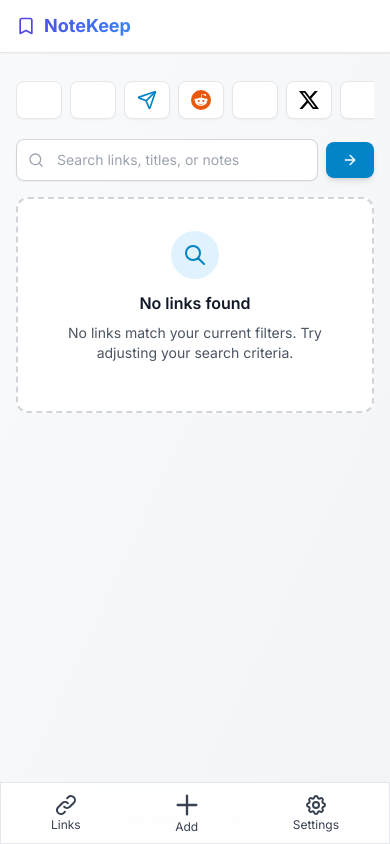
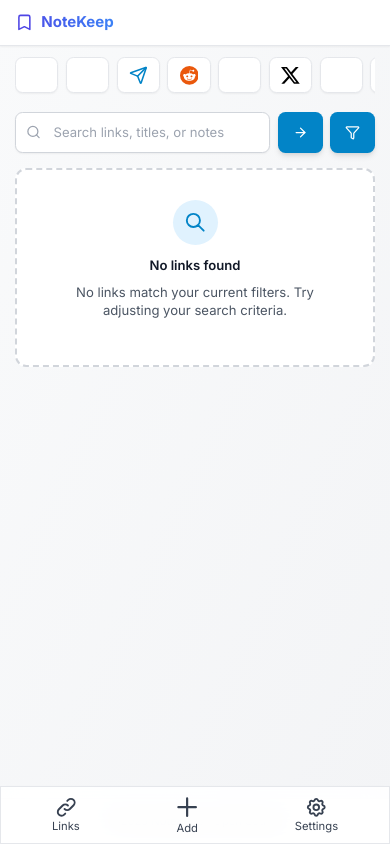
Before and after one commit to vibhavnirmal/NoteKeep, a FastAPI app: page /links in a window 390 px wide. Run offline with FastAPI, Linux system fonts and the light colour scheme; parts of the project's set-up code (start-up, migrations or seed data) failed here and were passed over; some libraries are stand-ins or nearby versions.

Commit message:
refactor: improve mobile UI and adjust text sizes across templates

```diff
--- a/app/templates/add.html
+++ b/app/templates/add.html
@@ -2,7 +2,7 @@
 {% block title %}Quick Add · NoteKeep{% endblock %}
 {% block content %}
 <div class="mb-4 sm:mb-6">
-    <h1 class="text-xl sm:text-2xl font-semibold text-gray-900 mb-1">Quick Add</h1>
+  <h1 class="text-lg sm:text-2xl font-semibold text-gray-900 mb-1">Quick Add</h1>
 </div>
 
 <!-- Tab Navigation -->
@@ -76,7 +76,7 @@
         <div class="mb-4 rounded border-l-4 border-red-500 bg-red-50 px-3 sm:px-4 py-3 text-xs sm:text-sm text-red-800">{{ bulk_error_message }}</div>
         {% endif %}
 
-        <h3 class="text-base sm:text-lg font-medium text-gray-900 mb-2 sm:mb-3">Import Multiple Links</h3>
+  <h3 class="text-sm sm:text-lg font-medium text-gray-900 mb-2 sm:mb-3">Import Multiple Links</h3>
         <p class="text-xs sm:text-sm text-gray-600 mb-3 sm:mb-4">Paste multiple URLs or upload a CSV file to add them all at once.</p>
 
         <div class="mb-4 p-3 bg-blue-50 border border-blue-200 rounded">
--- a/app/templates/base.html
+++ b/app/templates/base.html
@@ -45,6 +45,25 @@
             font-family: 'Inter', -apple-system, BlinkMacSystemFont, 'Segoe UI', 'Roboto', sans-serif;
             line-height: 1.6;
         }
+
+        @media (max-width: 640px) {
+            html {
+                font-size: 15px;
+            }
+
+            body {
+                font-size: 0.9375rem;
+            }
+        }
+
+        .scrollbar-hide {
+            -ms-overflow-style: none;
+            scrollbar-width: none;
+        }
+
+        .scrollbar-hide::-webkit-scrollbar {
+            display: none;
+        }
     </style>
 </head>
 
@@ -54,7 +73,7 @@
     <header class="bg-white border-b border-gray-200 shadow-sm sticky top-0 z-40 backdrop-blur-lg bg-white/95">
         <div class="max-w-[1600px] mx-auto px-4 sm:px-6">
             <div class="flex items-center justify-between py-3 sm:py-3.5">
-                <a class="flex items-center gap-2 text-lg sm:text-xl font-bold bg-gradient-to-r from-indigo-600 to-blue-500 bg-clip-text text-transparent hover:from-indigo-700 hover:to-blue-600 transition" href="/">
+                <a class="flex items-center gap-2 text-base sm:text-xl font-bold bg-gradient-to-r from-indigo-600 to-blue-500 bg-clip-text text-transparent hover:from-indigo-700 hover:to-blue-600 transition" href="/">
                     <svg class="w-5 h-5 sm:w-6 sm:h-6 text-indigo-600" fill="none" stroke="currentColor" viewBox="0 0 24 24">
                         <path stroke-linecap="round" stroke-linejoin="round" stroke-width="2" d="M5 5a2 2 0 012-2h10a2 2 0 012 2v16l-7-3.5L5 21V5z"></path>
                     </svg>
@@ -92,7 +111,7 @@
     </header>
     {% endif %}
     {% endblock %}
-    <main class="flex-1 max-w-[1600px] w-full mx-auto px-4 sm:px-6 py-4 sm:py-6 mb-20">{% block content %}{% endblock %}</main>
+    <main class="flex-1 max-w-[1600px] w-full mx-auto px-4 sm:px-6 pb-4 sm:py-6 mb-20">{% block content %}{% endblock %}</main>
     <footer class="py-4 sm:py-6 border-t border-gray-200 bg-white/50 backdrop-blur-sm">
         <div class="max-w-[1600px] mx-auto px-4 sm:px-6">
             <p class="text-xs sm:text-sm text-gray-500 text-center sm:text-left">
--- a/app/templates/link_detail.html
+++ b/app/templates/link_detail.html
@@ -18,7 +18,7 @@
     <article class="bg-white border border-gray-200 rounded-xl shadow-lg">
         <!-- Header -->
         <div class="flex flex-col p-6 border-b border-gray-200">
-            <h1 class="text-lg font-bold text-gray-900 break-words max-w-full">{{ link.title or link.url }}</h1>
+            <h1 class="text-base sm:text-lg font-bold text-gray-900 break-words max-w-full">{{ link.title or link.url }}</h1>
             <a href="{{ link.url }}" target="_blank" rel="noopener"
                 class="inline-flex items-center gap-2 text-primary-600 hover:text-primary-700 transition-colors break-all">
                 <svg class="w-3 h-3 flex-shrink-0" fill="none" stroke="currentColor" viewBox="0 0 24 24">
@@ -119,7 +119,7 @@
 
         <!-- Edit Form (hidden by default) -->
         <div id="edit-form" class="hidden border-t border-gray-200 p-6 bg-white">
-            <h2 class="text-lg font-bold text-gray-900 mb-4">Edit Link</h2>
+            <h2 class="text-base sm:text-lg font-bold text-gray-900 mb-4">Edit Link</h2>
             <form action="/links/{{ link.id }}/update" method="post" class="space-y-4">
                 <div>
                     <label class="block text-sm font-semibold text-gray-900 mb-2">Title</label>
@@ -183,7 +183,7 @@
                         </svg>
                     </div>
                     <div class="mt-4 text-center sm:mt-0 sm:ml-4 sm:text-left">
-                        <h3 class="text-xl leading-6 font-bold text-gray-900">Delete Link</h3>
+                        <h3 class="text-base sm:text-lg leading-6 font-bold text-gray-900">Delete Link</h3>
                         <div class="mt-3">
                             <p class="text-sm text-gray-600">
                                 Are you sure you want to delete "<span class="font-semibold text-gray-900">{{ link.title or link.url }}</span>"? This action cannot be undone.
--- a/app/templates/links.html
+++ b/app/templates/links.html
@@ -3,14 +3,7 @@
 {% block content %}
 <div class="mb-4 sm:mb-6">
     <!-- Quick Tag Filters with Icons -->
-    <div class="flex items-center gap-2 sm:gap-3 mt-3 overflow-x-auto pb-2"
-        dont show scrollbar for mobile view it looks bad
-        style="
-        overflow-x: auto;
-        -ms-overflow-style: none;  /* Internet Explorer and Edge */
-        scrollbar-width: none;  /* Firefox */
-        "
-    >
+    <div class="flex items-center gap-2 sm:gap-3 mt-3 overflow-x-auto scrollbar-hide pb-2">
         {% if filter_tag %}
         <a href="/links" class="flex items-center gap-1.5 px-3 py-2 rounded-lg bg-white border border-gray-300 hover:border-gray-400 hover:bg-gray-100 transition-all shadow-sm" title="Clear tag filter">
             <i data-lucide="x" class="w-5 h-5 text-gray-500"></i>
@@ -79,36 +72,35 @@
         {% if date_to %}
         <input type="hidden" name="date_to" value="{{ date_to }}" />
         {% endif %}
-        <div class="flex flex-row gap-2">
+    <div class="flex flex-row gap-2 items-stretch">
             <div class="relative flex-1">
                 <i data-lucide="search" class="w-4 h-4 text-gray-400 absolute left-3 top-1/2 -translate-y-1/2"></i>
-                <input type="search" name="search" value="{{ search or '' }}" aria-label="Search links and titles" placeholder="Search links, titles, or notes" class="w-full pl-10 pr-4 py-2.5 border border-gray-300 rounded-lg text-sm focus:outline-none focus:ring-2 focus:ring-primary-500 focus:border-primary-500 transition-all shadow-sm" />
+                <input type="search" name="search" value="{{ search or '' }}" aria-label="Search links and titles" placeholder="Search links, titles, or notes" class="w-full pl-10 pr-4 h-11 border border-gray-300 rounded-lg text-sm focus:outline-none focus:ring-2 focus:ring-primary-500 focus:border-primary-500 transition-all shadow-sm" />
             </div>
-            <div class="flex items-center gap-2 sm:w-auto">
-                <button type="submit" class="px-4 sm:px-5 py-2.5 bg-primary-600 text-white rounded-lg font-medium text-sm hover:bg-primary-700 transition-all shadow-md hover:shadow-lg flex items-center gap-2 justify-center">
+            <div class="flex items-center gap-2 sm:w-auto h-full">
+                    <button type="submit" class="px-4 sm:px-5 h-11 bg-primary-600 text-white rounded-lg font-medium text-sm hover:bg-primary-700 transition-all shadow-md hover:shadow-lg flex items-center gap-2 justify-center">
                     <i data-lucide="arrow-right" class="w-4 h-4"></i>
                     <span class="hidden sm:inline">Search</span>
                     <!-- <span class="sm:hidden">Go</span> -->
                 </button>
                 {% if search %}
-                <button type="button" data-clear-search class="px-4 py-2.5 bg-gray-100 text-gray-700 rounded-lg font-medium text-sm hover:bg-gray-200 transition-all shadow-sm flex items-center gap-2">
+                    <button type="button" data-clear-search class="px-4 h-11 bg-gray-100 text-gray-700 rounded-lg font-medium text-sm hover:bg-gray-200 transition-all shadow-sm flex items-center gap-2">
                     <i data-lucide="x" class="w-4 h-4"></i>
                     <span>Clear</span>
                 </button>
                 {% endif %}
             </div>
+                <button id="filter-toggle-btn" aria-label="Open filters" class="block sm:hidden px-4 sm:px-5 h-11 bg-primary-600 text-white rounded-lg font-medium text-sm hover:bg-primary-700 transition-all shadow-md hover:shadow-lg flex items-center justify-center">
+                <i data-lucide="filter" class="w-4 h-4"></i>
+                <span class="hidden text-sm font-medium">Filters</span>
+            </button>
         </div>
     </form>
 
     {% if collection_summaries %}
     <section class="mt-6 space-y-2" aria-labelledby="collections-heading">
         <div class="flex flex-row gap-2 justify-between">
-            <button id="filter-toggle-btn" aria-label="Open filters" class="hover:bg-primary-600 hover:text-white hover:rounded-md transition-all flex items-center gap-2 px-3 py-2">
-                <svg class="w-5 h-5" fill="none" stroke="currentColor" viewBox="0 0 24 24">
-                    <path stroke-linecap="round" stroke-linejoin="round" stroke-width="2" d="M3 4a1 1 0 011-1h16a1 1 0 011 1v2a1 1 0 01-.293.707L15 13.414V18a1 1 0 01-.553.894l-4 2A1 1 0 019 20v-6.586L3.293 6.707A1 1 0 013 6V4z"></path>
-                </svg>
-                <span class="text-sm font-medium">Filters</span>
-            </button>
+            <span>&nbsp;</span>
             <button type="button" data-open-collection-browser class="inline-flex items-center gap-2 text-sm font-medium text-primary-600 hover:text-primary-700">
                 <i data-lucide="view" class="w-4 h-4"></i>
                 Browse all collections
@@ -196,7 +188,7 @@
                     <path stroke-linecap="round" stroke-linejoin="round" stroke-width="2" d="M21 21l-6-6m2-5a7 7 0 11-14 0 7 7 0 0114 0z"></path>
                 </svg>
             </div>
-            <h3 class="text-base sm:text-lg font-semibold text-gray-900 mb-2">No links found</h3>
+            <h3 class="text-sm sm:text-lg font-semibold text-gray-900 mb-2">No links found</h3>
             <p class="text-sm sm:text-base text-gray-600 mb-4 sm:mb-6">No links match your current filters. Try adjusting your search criteria.</p>
             {% if total %}
             <a href="/links" class="inline-flex items-center gap-2 px-4 sm:px-5 py-2 sm:py-2.5 bg-primary-600 text-white rounded-lg font-medium text-sm hover:bg-primary-700 transition-all shadow-md hover:shadow-lg">
@@ -233,7 +225,7 @@
                         </svg>
                     </div>
                     {% endif %}
-                    <h2 class="text-base sm:text-lg font-bold text-gray-900">{{ group_name }}</h2>
+                    <h2 class="text-sm sm:text-lg font-bold text-gray-900">{{ group_name }}</h2>
                 </div>
                 <div class="flex-1 h-px bg-gradient-to-r from-gray-300 to-transparent"></div>
                 <span class="text-xs sm:text-sm text-gray-600 font-medium bg-white px-2 py-1 rounded-full border border-gray-200">{{ group_links | length }}</span>
@@ -296,7 +288,7 @@
         <div class="relative mx-auto mt-24 w-full max-w-2xl bg-white rounded-2xl shadow-2xl border border-gray-200 overflow-hidden">
             <div class="flex items-center justify-between px-6 py-4 border-b border-gray-200">
                 <div>
-                    <h2 class="text-lg font-bold text-gray-900">All Collections</h2>
+                    <h2 class="text-base sm:text-lg font-bold text-gray-900">All Collections</h2>
                     <p class="text-sm text-gray-500">Choose any collection to filter the list.</p>
                 </div>
                 <button type="button" class="p-2 rounded-lg text-gray-500 hover:bg-gray-100" data-close-collection-browser>
@@ -328,11 +320,11 @@
 
     <aside id="filters-sidebar" class="order-1 lg:order-2 lg:sticky lg:top-4 lg:space-y-4 fixed lg:relative inset-0 lg:inset-auto z-40 lg:z-auto bg-black/50 lg:bg-transparent hidden lg:block">
         <!-- Mobile wrapper -->
-        <div class="lg:hidden h-full overflow-y-auto p-4" onclick="document.getElementById('filters-sidebar').classList.add('hidden')">
-            <div class="bg-white rounded-xl max-w-md mx-auto space-y-4" onclick="event.stopPropagation()">
+        <div class="lg:hidden h-full overflow-y-auto p-4" data-filters-overlay>
+            <div class="bg-white rounded-xl max-w-md mx-auto space-y-4" data-filters-card>
                 <div class="flex items-center justify-between p-4 border-b border-gray-200">
-                    <h2 class="text-lg font-bold text-gray-900">Filters & Searches</h2>
-                    <button onclick="document.getElementById('filters-sidebar').classList.add('hidden')" class="p-2 hover:bg-gray-100 rounded-lg transition-all">
+                    <h2 class="text-base sm:text-lg font-bold text-gray-900">Filters & Searches</h2>
+                    <button type="button" class="p-2 hover:bg-gray-100 rounded-lg transition-all" data-close-filters>
                         <svg class="w-5 h-5" fill="none" stroke="currentColor" viewBox="0 0 24 24">
                             <path stroke-linecap="round" stroke-linejoin="round" stroke-width="2" d="M6 18L18 6M6 6l12 12"></path>
                         </svg>
@@ -343,7 +335,7 @@
                     {% include 'partials/filter_content.html' ignore missing %}
         <!-- Advanced Filters -->
         <div class="bg-white border border-gray-200 rounded-xl shadow-md p-5">
-            <h2 class="text-lg font-bold text-gray-900 mb-4 flex items-center gap-2">
+            <h2 class="text-base sm:text-lg font-bold text-gray-900 mb-4 flex items-center gap-2">
                 <svg class="w-5 h-5 text-primary-500" fill="none" stroke="currentColor" viewBox="0 0 24 24">
                     <path stroke-linecap="round" stroke-linejoin="round" stroke-width="2" d="M3 4a1 1 0 011-1h16a1 1 0 011 1v2.586a1 1 0 01-.293.707l-6.414 6.414a1 1 0 00-.293.707V17l-4 4v-6.586a1 1 0 00-.293-.707L3.293 7.293A1 1 0 013 6.586V4z"></path>
                 </svg>
@@ -460,7 +452,7 @@
             <!-- Copy of filter content for desktop -->
             <!-- Advanced Filters -->
             <div class="bg-white border border-gray-200 rounded-xl shadow-md p-5">
-                <h2 class="text-lg font-bold text-gray-900 mb-4 flex items-center gap-2">
+                <h2 class="text-base sm:text-lg font-bold text-gray-900 mb-4 flex items-center gap-2">
                     <svg class="w-5 h-5 text-primary-500" fill="none" stroke="currentColor" viewBox="0 0 24 24">
                         <path stroke-linecap="round" stroke-linejoin="round" stroke-width="2" d="M3 4a1 1 0 011-1h16a1 1 0 011 1v2.586a1 1 0 01-.293.707l-6.414 6.414a1 1 0 00-.293.707V17l-4 4v-6.586a1 1 0 00-.293-.707L3.293 7.293A1 1 0 013 6.586V4z"></path>
                     </svg>
@@ -598,10 +590,45 @@
 </div>
 
 <script>
+    const filtersSidebar = document.getElementById('filters-sidebar');
+
+    const hideFiltersSidebar = () => {
+        if (!filtersSidebar) {
+            return;
+        }
+        filtersSidebar.classList.add('hidden');
+        document.body.style.overflow = '';
+    };
+
+    const showFiltersSidebar = () => {
+        if (!filtersSidebar) {
+            return;
+        }
+        filtersSidebar.classList.remove('hidden');
+        document.body.style.overflow = 'hidden';
+    };
+
     // Mobile filter sidebar toggle
-    document.getElementById('filter-toggle-btn')?.addEventListener('click', function() {
-        document.getElementById('filters-sidebar').classList.remove('hidden');
+    document.getElementById('filter-toggle-btn')?.addEventListener('click', (event) => {
+        event.preventDefault();
+        showFiltersSidebar();
     });
+
+    if (filtersSidebar) {
+        filtersSidebar.addEventListener('click', (event) => {
+            if (event.target.closest('[data-filters-card]')) {
+                return;
+            }
+            hideFiltersSidebar();
+        });
+
+        filtersSidebar.querySelectorAll('[data-close-filters]').forEach((element) => {
+            element.addEventListener('click', (event) => {
+                event.preventDefault();
+                hideFiltersSidebar();
+            });
+        });
+    }
 
     // Collection data for autocomplete
     const collections = {{ collections | map(attribute = 'name') | list | tojson }};
@@ -885,6 +912,7 @@
         if (e.key === 'Escape') {
             closeNotesModal();
             closeDeleteModal();
+            hideFiltersSidebar();
         }
     });
 
```
Also changed, not shown: app/routers/api.py (+1 -30 lines), app/routers/web.py (+34 -23 lines), app/templates/settings.html (+8 -8 lines).
